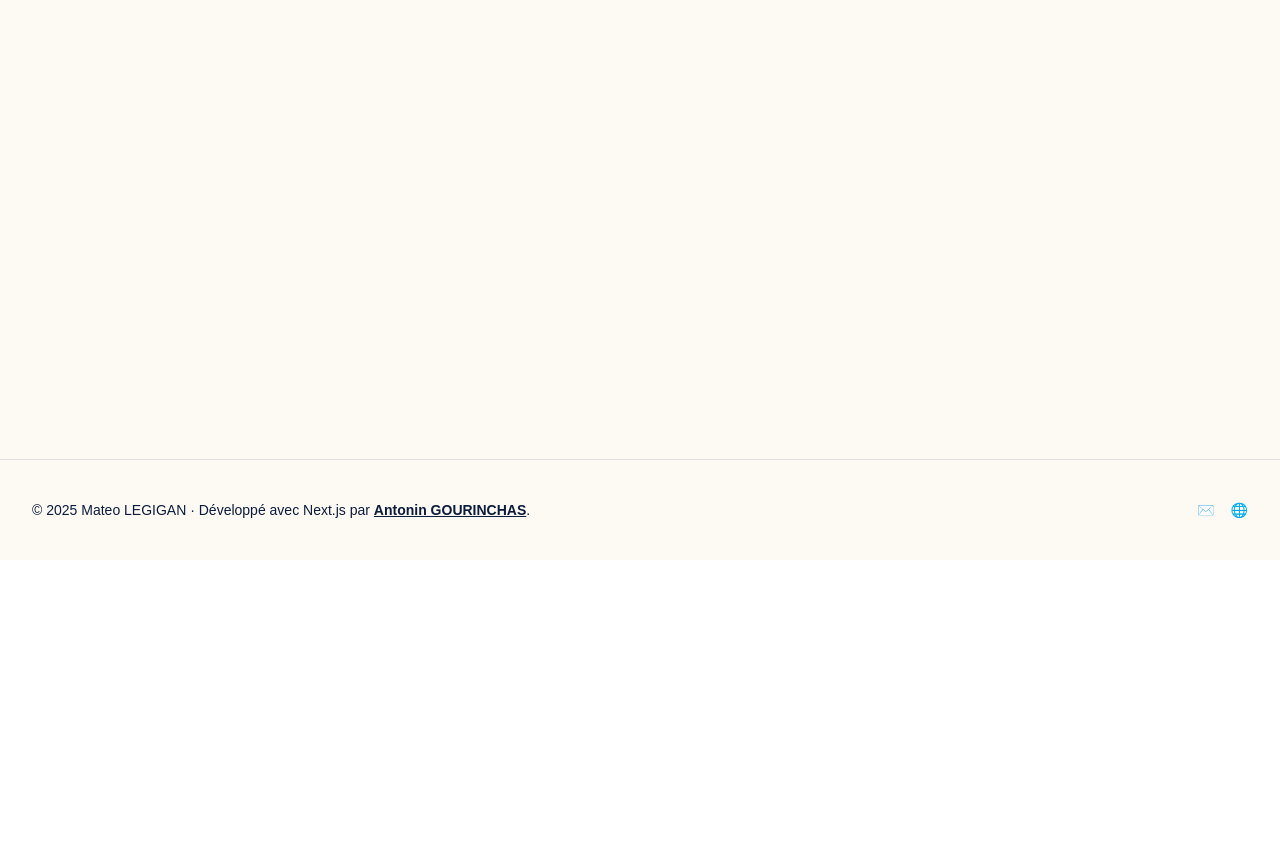
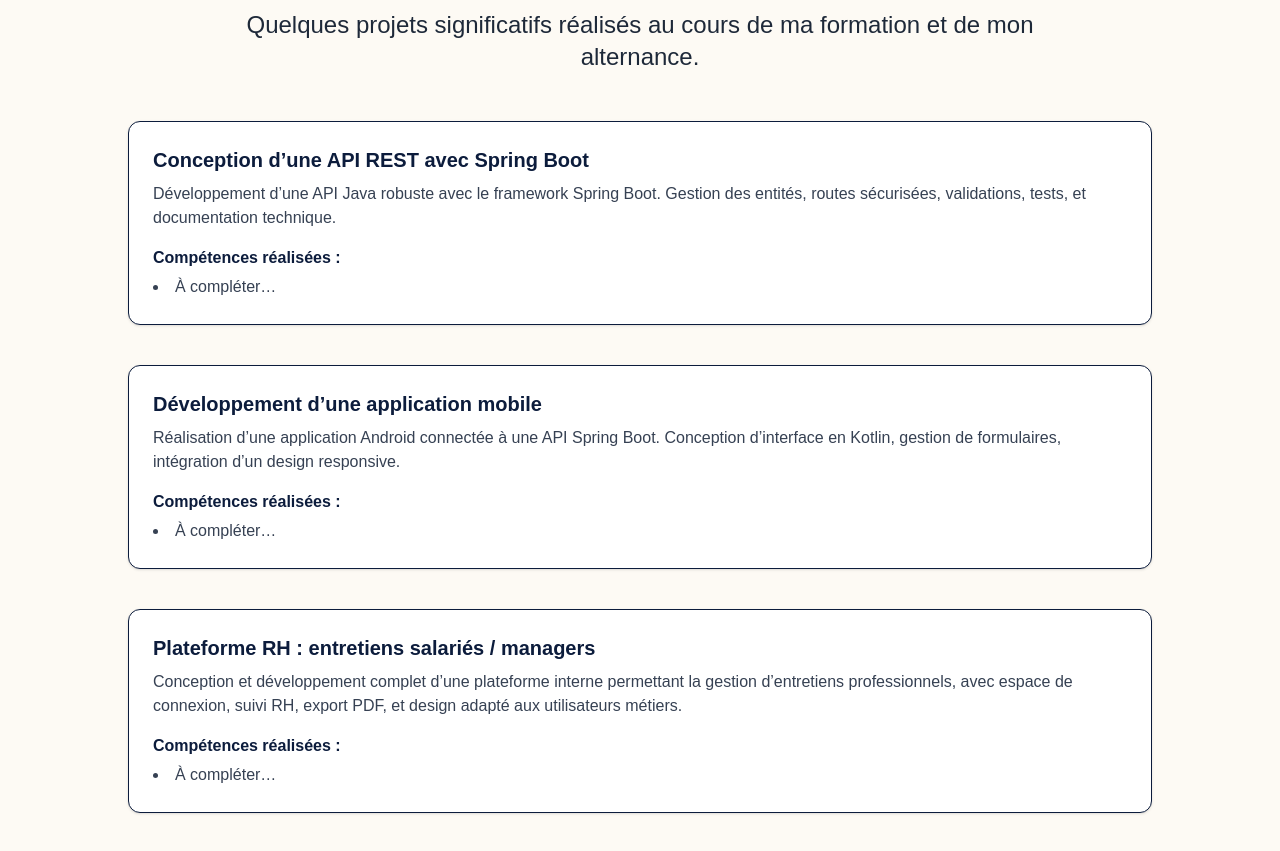
Before and after one commit to Skrylleur/Portfolio-Mateo, a Next.js app: page /projects in a window 1280 px wide. Shown: the part 240-1091 px from the top of the page. Before the commit the page ends 800 px from the top, so only its background shows below. Built offline with nearby package versions, Linux system fonts and the light colour scheme.

Commit message:
Ajout des projets

```diff
--- a/src/app/projects/page.tsx
+++ b/src/app/projects/page.tsx
@@ -1,7 +1,80 @@
-export default function projects() {
-    return(
-        <main className="flex flex-col items-center justify-start px-8 pt-16 pb-20 w-full bg-[#fdfaf4] text-[#0c1c3c]">
+'use client'
 
-        </main>
-    );
+export default function ProjectsPage() {
+  return (
+    <main className="flex flex-col items-center justify-start px-8 pt-16 pb-20 w-full bg-[#fdfaf4] text-[#0c1c3c]">
+      <div className="max-w-4xl text-center mb-12">
+        <h1 className="text-[56px] md:text-[64px] font-semibold tracking-[-0.03em] leading-tight mb-6">
+          Projets
+        </h1>
+        <p className="text-2xl font-light text-gray-800">
+          Quelques projets significatifs réalisés au cours de ma formation et de mon alternance.
+        </p>
+      </div>
+
+      <div className="max-w-5xl w-full flex flex-col gap-10">
+
+        {/* Projet 1 */}
+        <div className="bg-white border border-[#0c1c3c] rounded-xl p-6 shadow-sm">
+          <h2 className="text-xl font-bold mb-2">Conception d’une API REST avec Spring Boot</h2>
+          <p className="text-gray-700 mb-4">
+            Développement d’une API Java robuste avec le framework Spring Boot. Gestion des entités, routes sécurisées, validations, tests, et documentation technique.
+          </p>
+          <h3 className="font-semibold text-base mb-1">Compétences réalisées :</h3>
+          <ul className="list-disc list-inside text-gray-700 leading-relaxed">
+            <li>À compléter…</li>
+          </ul>
+        </div>
+
+        {/* Projet 2 */}
+        <div className="bg-white border border-[#0c1c3c] rounded-xl p-6 shadow-sm">
+          <h2 className="text-xl font-bold mb-2">Développement d’une application mobile</h2>
+          <p className="text-gray-700 mb-4">
+            Réalisation d’une application Android connectée à une API Spring Boot. Conception d’interface en Kotlin, gestion de formulaires, intégration d’un design responsive.
+          </p>
+          <h3 className="font-semibold text-base mb-1">Compétences réalisées :</h3>
+          <ul className="list-disc list-inside text-gray-700 leading-relaxed">
+            <li>À compléter…</li>
+          </ul>
+        </div>
+
+        {/* Projet 3 */}
+        <div className="bg-white border border-[#0c1c3c] rounded-xl p-6 shadow-sm">
+          <h2 className="text-xl font-bold mb-2">Plateforme RH : entretiens salariés / managers</h2>
+          <p className="text-gray-700 mb-4">
+            Conception et développement complet d’une plateforme interne permettant la gestion d’entretiens professionnels, avec espace de connexion, suivi RH, export PDF, et design adapté aux utilisateurs métiers.
+          </p>
+          <h3 className="font-semibold text-base mb-1">Compétences réalisées :</h3>
+          <ul className="list-disc list-inside text-gray-700 leading-relaxed">
+            <li>À compléter…</li>
+          </ul>
+        </div>
+
+        {/* Projet 4 */}
+        <div className="bg-white border border-[#0c1c3c] rounded-xl p-6 shadow-sm">
+          <h2 className="text-xl font-bold mb-2">Déploiement technique sur site</h2>
+          <p className="text-gray-700 mb-4">
+            Préparation des serveurs en atelier, installation en magasin (serveur, caisse), tests sur site, mise en réseau, assistance aux équipes. Réalisé en autonomie ou en binôme avec un technicien.
+          </p>
+          <h3 className="font-semibold text-base mb-1">Compétences réalisées :</h3>
+          <ul className="list-disc list-inside text-gray-700 leading-relaxed">
+            <li>À compléter…</li>
+          </ul>
+        </div>
+
+        {/* Projet 5 */}
+        <div className="bg-white border border-[#0c1c3c] rounded-xl p-6 shadow-sm">
+          <h2 className="text-xl font-bold mb-2">Gestion de projet avec suivi client</h2>
+          <p className="text-gray-700 mb-4">
+            Organisation de réunions avec le chef de projet et la RH. Présentation des livrables, ajustements, démonstrations, mise en production. Méthodologie Agile en autonomie.
+          </p>
+          <h3 className="font-semibold text-base mb-1">Compétences réalisées :</h3>
+          <ul className="list-disc list-inside text-gray-700 leading-relaxed">
+            <li>À compléter…</li>
+          </ul>
+        </div>
+
+      </div>
+    </main>
+  )
 }
```
